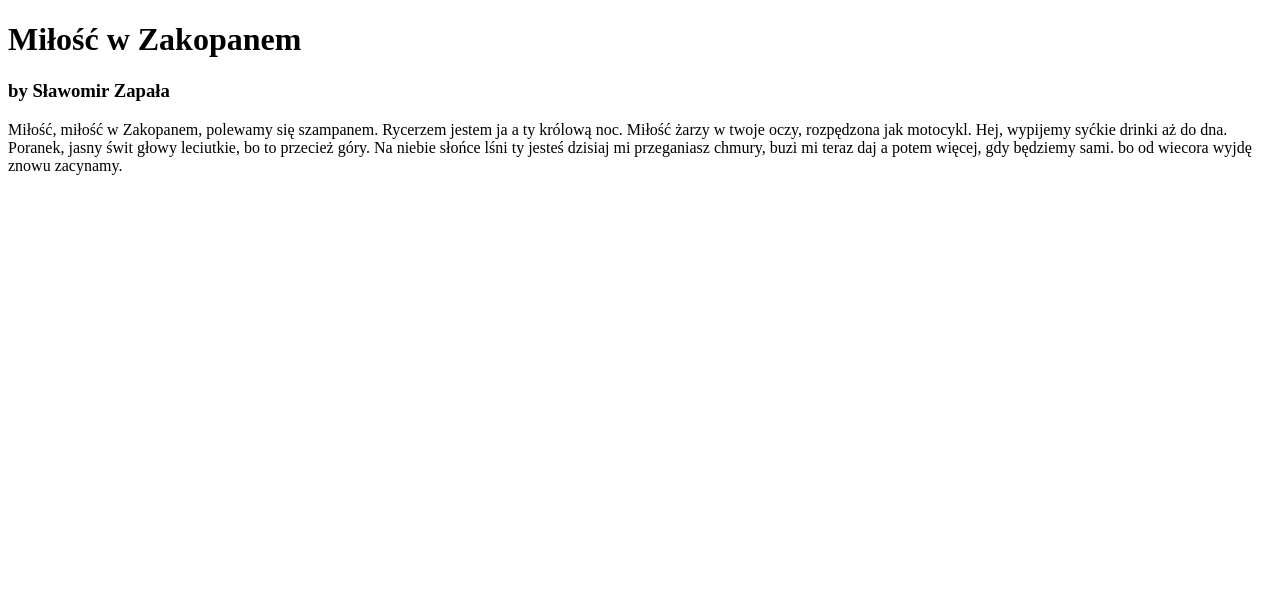
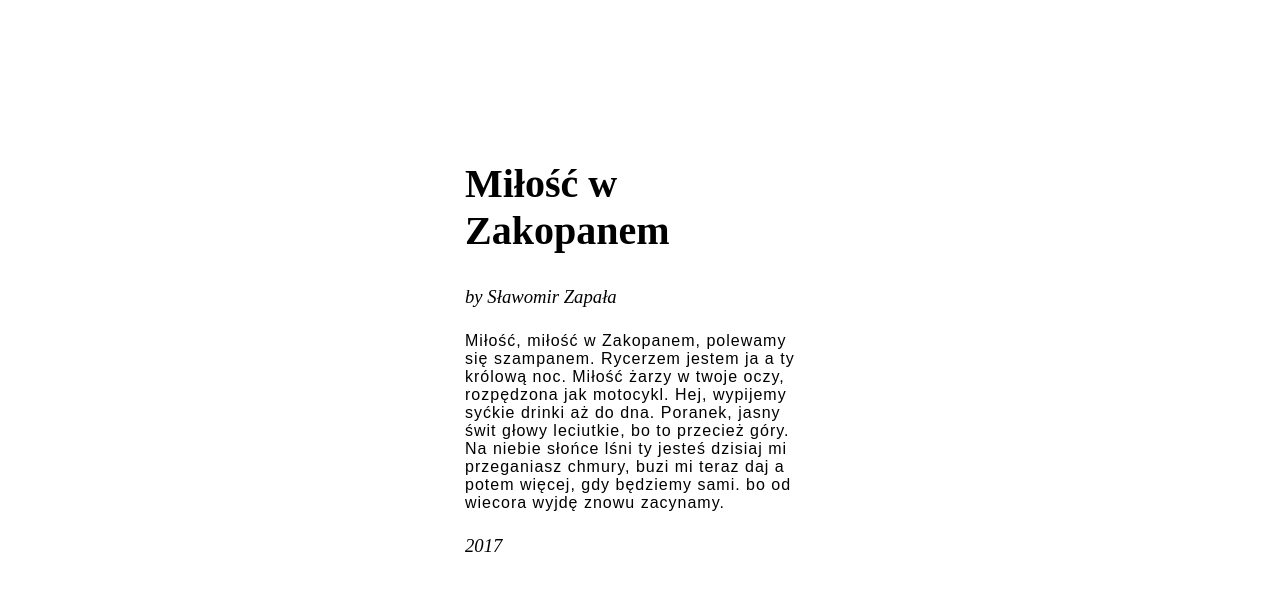
Before and after one commit to MiyuNoemi/learning-github-2, a plain HTML site: page index.html in a window 1280 px wide. Drawn offline with Linux system fonts and the light colour scheme.

Commit message:
Add style for page header

```diff
--- a/css/style.css
+++ b/css/style.css
@@ -0,0 +1,21 @@
+header {
+    text-align: left;
+    margin: 20vh auto;
+    max-width: 350px;
+}
+
+h1 {
+    font-size: 40px;
+}
+
+h3 {
+    font-weight: normal;
+    font-style: italic;
+    padding-bottom: 5px;
+    padding-top: 5px;
+}
+
+p {
+    font-family: Arial, sans-serif;
+    letter-spacing: 1px;
+}
--- a/index.html
+++ b/index.html
@@ -4,6 +4,7 @@
     <meta charset="UTF-8">
     <meta name="viewport" content="width=device-width, initial-scale=1.0">
     <meta http-equiv="X-UA-Compatible" content="ie=edge">
+    <link rel="stylesheet" href="css/style.css">
     <title>Document</title>
 </head>
 <body>
@@ -20,6 +21,7 @@
             Na niebie słońce lśni ty jesteś dzisiaj mi przeganiasz chmury,
             buzi mi teraz daj a potem więcej, gdy będziemy sami.
             bo od wiecora wyjdę znowu zacynamy.</p>
+            <h3>2017</h3>
     </header>
 </body>
 </html>
```
